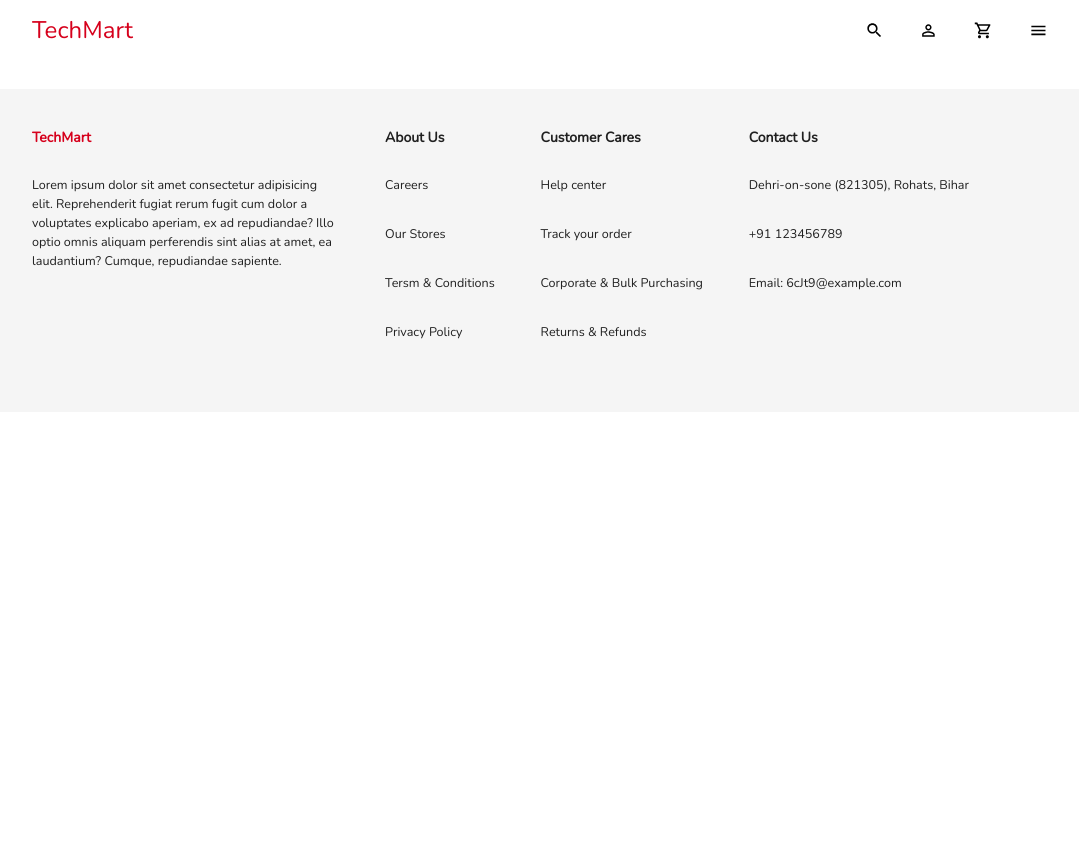
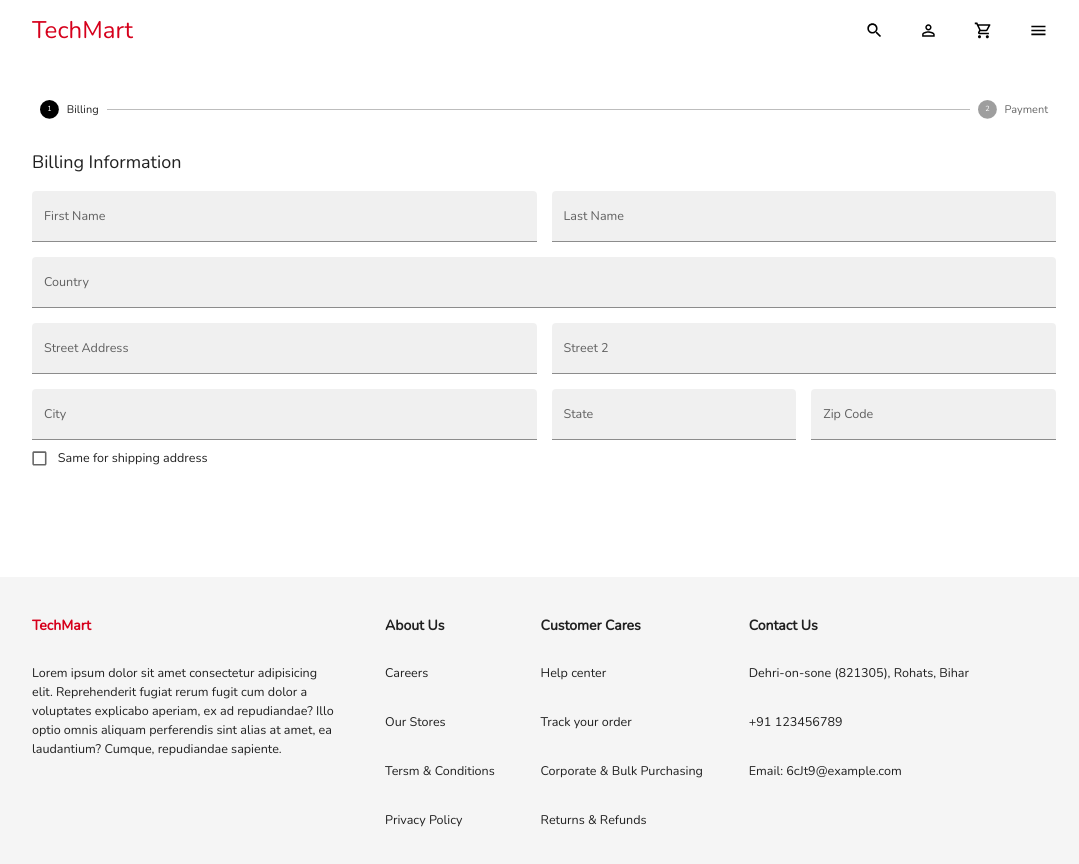
Before and after one commit to kabhinav577/E-commerce-store, a React (Vite) app in the folder client/: page /checkout in a window 1280 px wide. Shown: the top 864 px of the page, without its empty margins (96-1175 px from the left). Before the commit the page ends 800 px from the top, so only its background shows below. Built offline with nearby package versions, Linux system fonts and the light colour scheme.

Commit message:
feat: working on Shipping and Checkout page

```diff
--- /dev/null
+++ b/client/src/scenes/checkout/AddressForm.jsx
@@ -0,0 +1,144 @@
+/* eslint-disable react/prop-types */
+import { useMediaQuery, TextField, Box } from '@mui/material';
+import { getIn } from 'formik';
+
+const AddressForm = ({
+  type,
+  values,
+  errors,
+  touched,
+  handleBlur,
+  handleChange,
+}) => {
+  const isNonMobile = useMediaQuery('(min-width:600px)');
+
+  //These functions allow for better code readability
+  const formattedName = (field) => `${type}.${field}`;
+
+  const formattedError = (field) =>
+    Boolean(
+      getIn(errors, formattedName(field)) &&
+        getIn(touched, formattedName(field))
+    );
+
+  const formattedHelperText = (field) =>
+    getIn(errors, formattedName(field)) && getIn(touched, formattedName(field));
+
+  return (
+    <Box
+      display="grid"
+      gap="15px"
+      gridTemplateColumns="repeat(4, minmax(0, 1fr))"
+      sx={{
+        '& > div': { gridColumn: isNonMobile ? undefined : 'span 4' },
+      }}
+    >
+      <TextField
+        fullWidth
+        variant="filled"
+        type="text"
+        label="First Name"
+        onBlur={handleBlur}
+        onChange={handleChange}
+        value={values.firstName}
+        name={formattedName('firstName')}
+        error={formattedError('firstName')}
+        helperText={formattedHelperText('firstName')}
+        sx={{ gridColumn: 'span 2' }}
+      />
+      <TextField
+        fullWidth
+        variant="filled"
+        type="text"
+        label="Last Name"
+        onBlur={handleBlur}
+        onChange={handleChange}
+        value={values.lastName}
+        name={formattedName('lastName')}
+        error={formattedError('lastName')}
+        helperText={formattedHelperText('lastName')}
+        sx={{ gridColumn: 'span 2' }}
+      />
+      <TextField
+        fullWidth
+        variant="filled"
+        type="text"
+        label="Country"
+        onBlur={handleBlur}
+        onChange={handleChange}
+        value={values.country}
+        name={formattedName('country')}
+        error={formattedError('country')}
+        helperText={formattedHelperText('country')}
+        sx={{ gridColumn: 'span 4' }}
+      />
+      <TextField
+        fullWidth
+        variant="filled"
+        type="text"
+        label="Street Address"
+        onBlur={handleBlur}
+        onChange={handleChange}
+        value={values.street1}
+        name={formattedName('street1')}
+        error={formattedError('street1')}
+        helperText={formattedHelperText('street1')}
+        sx={{ gridColumn: 'span 2' }}
+      />
+      <TextField
+        fullWidth
+        variant="filled"
+        type="text"
+        label="Street 2"
+        onBlur={handleBlur}
+        onChange={handleChange}
+        value={values.street2}
+        name={formattedName('street2')}
+        error={formattedError('street2')}
+        helperText={formattedHelperText('street2')}
+        sx={{ gridColumn: 'span 2' }}
+      />
+      <TextField
+        fullWidth
+        variant="filled"
+        type="text"
+        label="City"
+        onBlur={handleBlur}
+        onChange={handleChange}
+        value={values.city}
+        name={formattedName('city')}
+        error={formattedError('city')}
+        helperText={formattedHelperText('city')}
+        sx={{ gridColumn: 'span 2' }}
+      />
+      <TextField
+        fullWidth
+        variant="filled"
+        type="text"
+        label="State"
+        onBlur={handleBlur}
+        onChange={handleChange}
+        value={values.state}
+        name={formattedName('state')}
+        error={formattedError('state')}
+        helperText={formattedHelperText('state')}
+        sx={{ gridColumn: '1fr' }}
+      />
+      <TextField
+        fullWidth
+        variant="filled"
+        type="text"
+        label="Zip Code"
+        onBlur={handleBlur}
+        onChange={handleChange}
+        value={values.zipCode}
+        name={formattedName('zipCode')}
+        error={formattedError('zipCode')}
+        helperText={formattedHelperText('zipCode')}
+        sx={{ gridColumn: '1fr' }}
+      />
+    </Box>
+  );
+};
+
+export default AddressForm;
--- a/client/src/scenes/checkout/Checkout.jsx
+++ b/client/src/scenes/checkout/Checkout.jsx
@@ -1,5 +1,144 @@
+import { useSelector } from 'react-redux';
+import { Box, Button, Stepper, Step, StepLabel } from '@mui/material';
+import { shades } from '../../theme';
+import { Formik } from 'formik';
+import * as yup from 'yup';
+import { useState } from 'react';
+import Shipping from './Shipping';
+
+const initialValues = {
+  billingAddress: {
+    firstName: '',
+    lastName: '',
+    country: '',
+    street1: '',
+    street2: '',
+    city: '',
+    state: '',
+    zipCode: '',
+  },
+  shippingAddress: {
+    isSameAddress: true,
+    firstName: '',
+    lastName: '',
+    country: '',
+    street1: '',
+    street2: '',
+    city: '',
+    state: '',
+    zipCode: '',
+  },
+  email: '',
+  phoneNumber: '',
+};
+
+const checkoutSchema = [
+  yup.object().shape({
+    billingAddress: yup.object().shape({
+      firstName: yup.string().required('required'),
+      lastName: yup.string().required('required'),
+      country: yup.string().required('required'),
+      street1: yup.string().required('required'),
+      street2: yup.string(),
+      city: yup.string().required('required'),
+      state: yup.string().required('required'),
+      zipCode: yup.string().required('required'),
+    }),
+    shippingAddress: yup.object().shape({
+      isSameAddress: yup.boolean(),
+      firstName: yup.string().when('isSameAddress', {
+        is: false,
+        then: yup.string().required('required'),
+      }),
+      lastName: yup.string().when('isSameAddress', {
+        is: false,
+        then: yup.string().required('required'),
+      }),
+      country: yup.string().when('isSameAddress', {
+        is: false,
+        then: yup.string().required('required'),
+      }),
+      street1: yup.string().when('isSameAddress', {
+        is: false,
+        then: yup.string().required('required'),
+      }),
+      street2: yup.string(),
+      city: yup.string().when('isSameAddress', {
+        is: false,
+        then: yup.string().required('required'),
+      }),
+      state: yup.string().when('isSameAddress', {
+        is: false,
+        then: yup.string().required('required'),
+      }),
+      zipCode: yup.string().when('isSameAddress', {
+        is: false,
+        then: yup.string().required('required'),
+      }),
+    }),
+  }),
+  yup.object().shape({
+    email: yup.string().required('required'),
+    phoneNumber: yup.string().required('required'),
+  }),
+];
+
 const Checkout = () => {
-  return <div>Checkout</div>;
+  const [activeStep, setActiveStep] = useState(0);
+  const cart = useSelector((state) => state.cart.cart);
+  const isFirstStep = activeStep === 0;
+  const isSecondStep = activeStep === 1;
+
+  const handleFormSubmit = async (values, actions) => {
+    setActiveStep(activeStep + 1);
+    actions.resetForm();
+  };
+
+  const makePayment = async (values) => {};
+
+  return (
+    <Box width="80%" m="100px auto">
+      <Stepper>
+        <Step>
+          <StepLabel>Billing</StepLabel>
+        </Step>
+        <Step>
+          <StepLabel>Payment</StepLabel>
+        </Step>
+      </Stepper>
+      <Box>
+        <Formik
+          onSubmit={handleFormSubmit}
+          initialValues={initialValues}
+          validationSchema={checkoutSchema[activeStep]}
+        >
+          {({
+            values,
+            errors,
+            touched,
+            handleBlur,
+            handleChange,
+            handleSubmit,
+            setFieldValue,
+          }) => (
+            <form onSubmit={handleSubmit}>
+              {isFirstStep && (
+                <Shipping
+                  values={values}
+                  errors={errors}
+                  touched={touched}
+                  handleBlur={handleBlur}
+                  handleChange={handleChange}
+                  setFieldValue={setFieldValue}
+                />
+              )}
+              {isSecondStep && <Payment />}
+            </form>
+          )}
+        </Formik>
+      </Box>
+    </Box>
+  );
 };
 
 export default Checkout;
--- /dev/null
+++ b/client/src/scenes/checkout/Shipping.jsx
@@ -0,0 +1,67 @@
+/* eslint-disable react/prop-types */
+import { Box, Checkbox, FormControlLabel, Typography } from '@mui/material';
+import AddressForm from './AddressForm';
+// import AddressForm from '.AddressForm';
+
+const Shipping = ({
+  values,
+  errors,
+  touched,
+  handleBlur,
+  handleChange,
+  setFieldValue,
+}) => {
+  return (
+    <Box m="30px auto">
+      {/* BILLING FORM  */}
+      <Box>
+        <Typography sx={{ mb: '15px' }} fontSize="18px">
+          Billing Information
+        </Typography>
+        <AddressForm
+          type="billingAddress"
+          values={values.billingAddress}
+          errors={errors}
+          touched={touched}
+          handleBlur={handleBlur}
+          handleChange={handleChange}
+        />
+      </Box>
+
+      <Box mb="20px">
+        <FormControlLabel
+          label="Same for shipping address"
+          control={
+            <Checkbox
+              onChange={() =>
+                setFieldValue(
+                  'shippingAddress.isSameAddress',
+                  !values.shippingAddress.isSameAddress
+                )
+              }
+            />
+          }
+        />
+      </Box>
+
+      {/* SHIPPING FORM */}
+      {!values.shippingAddress.isSameAddress && (
+        <Box>
+          <Typography sx={{ mb: '15px' }} fontSize="18px">
+            Shipping Information
+          </Typography>
+          <AddressForm
+            type="shippingAddress"
+            values={values.shippingAddress}
+            errors={errors}
+            touched={touched}
+            handleBlur={handleBlur}
+            handleChange={handleChange}
+          />
+        </Box>
+      )}
+    </Box>
+  );
+};
+
+export default Shipping;
```
Also changed, not shown: client/src/scenes/global/CartMenu.jsx (+27 -15 lines), 1 other file (tests, documents, lock files or other folders).
